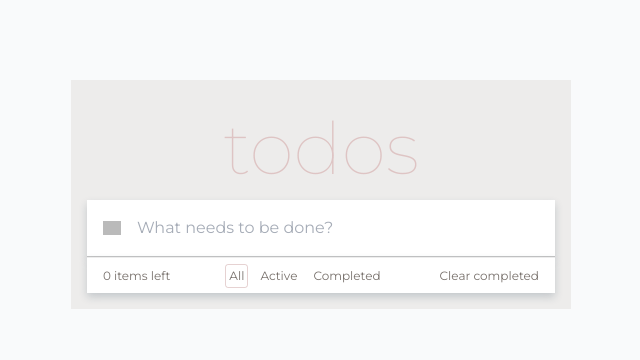
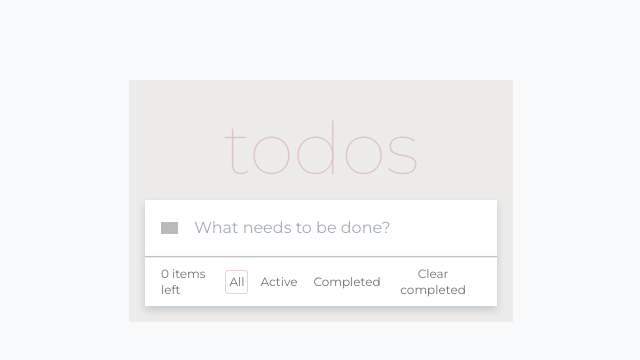
Before and after one commit to i0ji/t_todo_app, a React (Vite) app: page / in a window 1280 px wide. Shown: the top 360 px of the page, without its empty margins (319-959 px from the left). Built offline with nearby package versions, Linux system fonts and the light colour scheme; grey boxes are pictures that could not be loaded.

Commit message:
style/refactor: found and refactored some style/leayout issues

```diff
--- a/src/App.scss
+++ b/src/App.scss
@@ -1,10 +1,8 @@
 main {
   @apply p-4 flex flex-col;
   background-color: rgba(231, 229, 228, 0.664);
-  max-height: 80vh;
-  width: 30%;
-  min-width: 500px;
-  max-width: 800px;
+  width: 30vw;
+  max-height: 83vh;
 
   h1 {
     @apply text-center text-7xl py-4;
--- a/src/components/components.module.scss
+++ b/src/components/components.module.scss
@@ -97,11 +97,16 @@
 }
 
 .taskListControl {
-  @apply flex justify-between p-4 h-9 items-center text-xs text-stone-500 bg-white;
+  @apply grid items-center text-xs text-stone-500 bg-white px-4 z-30;
+  grid-template-columns: 20% 50% 30%;
   font-weight: 400;
   border-top: 1px solid rgba(128, 128, 128, 0.144);
   box-shadow: 0px 4px 8px 0px rgba(34, 60, 80, 0.2);
-  z-index: 30;
+
+  div {
+    display: flex;
+    justify-content: center;
+  }
 
   div > button {
     @apply my-3 mx-1;
--- a/src/styles/_scroll.scss
+++ b/src/styles/_scroll.scss
@@ -3,7 +3,7 @@
 }
 
 ::-webkit-scrollbar-thumb {
-  @apply rounded-lg bg-gray-400;
+  @apply bg-gray-400;
 }
 
 ::-webkit-scrollbar-thumb:hover {
```
Also changed, not shown: src/index.scss (line endings or trailing spaces), 2 other files (tests, documents, lock files or other folders).
